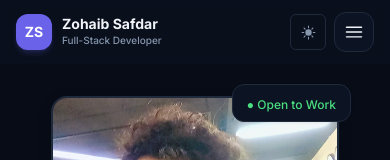
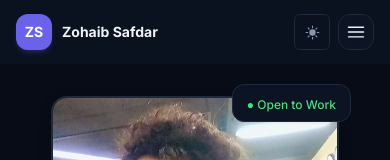
Before and after one commit to x370/Zohaib_Portfolio, a Next.js app in the folder zohaib-portfolio/: page / in a window 390 px wide. Shown: the top 160 px of the page. Built offline with nearby package versions, Linux system fonts and the light colour scheme.

Commit message:
Fix mobile header layout overflow so hamburger icon stays perfectly aligned

```diff
--- a/zohaib-portfolio/src/components/Navbar.jsx
+++ b/zohaib-portfolio/src/components/Navbar.jsx
@@ -49,19 +49,19 @@ export default function Navbar() {
         className={`fixed top-0 inset-x-0 z-40 transition-all duration-300 ${
           scrolled
             ? "bg-surface/90 backdrop-blur-md border-b border-border shadow-card"
-            : "bg-surface/60 backdrop-blur-sm sm:bg-transparent"
+            : "bg-surface/80 backdrop-blur-md sm:bg-transparent"
         }`}
       >
         <div className="mx-auto max-w-6xl px-4 sm:px-6 lg:px-8">
-          <nav className="flex items-center justify-between h-16">
+          <nav className="flex items-center justify-between h-16 gap-2">
             {/* Brand Logo */}
-            <Link href="/" className="flex items-center gap-2.5 group">
-              <div className="h-9 w-9 rounded-xl bg-primary grid place-items-center shadow-md shadow-primary/20 group-hover:scale-105 transition-transform">
+            <Link href="/" className="flex items-center gap-2.5 group shrink-0">
+              <div className="h-9 w-9 rounded-xl bg-primary grid place-items-center shadow-md shadow-primary/20 group-hover:scale-105 transition-transform shrink-0">
                 <span className="font-bold text-white text-sm">ZS</span>
               </div>
               <div className="flex flex-col">
                 <span className="font-bold text-sm leading-none text-fg">Zohaib Safdar</span>
-                <span className="text-[10px] text-muted font-medium mt-0.5">Full-Stack Developer</span>
+                <span className="text-[10px] text-muted font-medium mt-0.5 hidden sm:block">Full-Stack Developer</span>
               </div>
             </Link>
 
@@ -86,14 +86,14 @@ export default function Navbar() {
               })}
             </ul>
 
-            {/* Right Controls */}
-            <div className="flex items-center gap-2">
+            {/* Right Controls (Theme toggle & Hamburger button) */}
+            <div className="flex items-center gap-2 shrink-0">
               <ThemeToggle />
-              {/* Hamburger Button for Mobile & Tablet (Hidden on lg: 1024px+) */}
+              {/* Hamburger Button for Mobile & Tablet */}
               <button
                 aria-label="Toggle navigation drawer"
                 onClick={() => setOpen(true)}
-                className="lg:hidden h-10 w-10 rounded-xl border border-border flex items-center justify-center text-fg hover:border-primary/40 hover:text-primary transition-colors bg-surface"
+                className="lg:hidden h-9 w-9 sm:h-10 sm:w-10 rounded-xl border border-border flex items-center justify-center text-fg hover:border-primary/40 hover:text-primary transition-colors bg-surface shrink-0"
               >
                 <HiBars3 size={22} />
               </button>
@@ -119,7 +119,7 @@ export default function Navbar() {
             <div>
               <div className="flex items-center justify-between pb-6 border-b border-border mb-6">
                 <div className="flex items-center gap-2.5">
-                  <div className="h-9 w-9 rounded-xl bg-primary grid place-items-center text-white font-bold text-sm">
+                  <div className="h-9 w-9 rounded-xl bg-primary grid place-items-center text-white font-bold text-sm shrink-0">
                     ZS
                   </div>
                   <div>
@@ -130,7 +130,7 @@ export default function Navbar() {
                 <button
                   aria-label="Close drawer"
                   onClick={() => setOpen(false)}
-                  className="h-9 w-9 rounded-xl border border-border flex items-center justify-center text-muted hover:text-fg hover:bg-fg/5 transition-colors"
+                  className="h-9 w-9 rounded-xl border border-border flex items-center justify-center text-muted hover:text-fg hover:bg-fg/5 transition-colors shrink-0"
                 >
                   <HiXMark size={20} />
                 </button>
```
